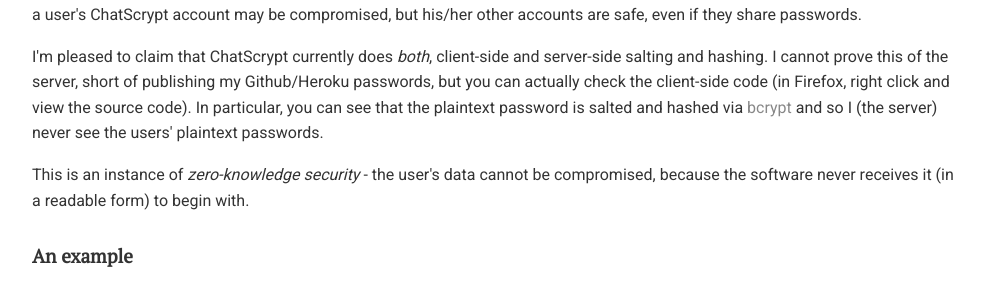
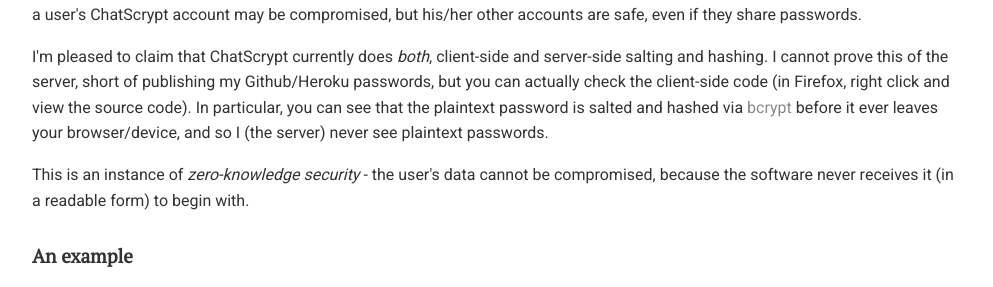
Before and after one commit to chatscrypt/chatscrypt.github.io, a Jekyll site: the page built from _posts/2019-12-25-zero-knowledge-security-chatscrypt-passwords.html, in a window 1280 px wide. Shown: the part 1252-1539 px from the top of the page, without its empty margins (143-1136 px from the left). Built offline with Jekyll 4.4.1, drawn with Linux system fonts in a browser that asks for light colours; comment, search, counter and statistics services are not loaded.

Commit message:
Update 2019-12-25-zero-knowledge-security-chatscrypt-passwords.html

```diff
--- a/_posts/2019-12-25-zero-knowledge-security-chatscrypt-passwords.html
+++ b/_posts/2019-12-25-zero-knowledge-security-chatscrypt-passwords.html
@@ -27,7 +27,7 @@
 
 <p>On the other hand, the internet seems to downplay the fact that the client has no way of knowing whether the server is performing the standard salt-hash safeguards (or even whether the server's developers are themselves trustworthy, which is evidently the case here). A client-side salt-hash guarantees a client-verifiable minimal level of protection, which is not even that bad. In the worst case, a user's ChatScrypt account may be compromised, but his/her other accounts are safe, even if they share passwords.
 
-<p>I'm pleased to claim that ChatScrypt currently does <i>both</i>, client-side and server-side salting and hashing. I cannot prove this of the server, short of publishing my Github/Heroku passwords, but you can actually check the client-side code (in Firefox, right click and view the source code). In particular, you can see that the plaintext password is salted and hashed via <a href="https://en.wikipedia.org/wiki/Bcrypt">bcrypt</a> and so I (the server) never see the users' plaintext passwords.
+<p>I'm pleased to claim that ChatScrypt currently does <i>both</i>, client-side and server-side salting and hashing. I cannot prove this of the server, short of publishing my Github/Heroku passwords, but you can actually check the client-side code (in Firefox, right click and view the source code). In particular, you can see that the plaintext password is salted and hashed via <a href="https://en.wikipedia.org/wiki/Bcrypt">bcrypt</a> before it ever leaves your browser/device, and so I (the server) never see plaintext passwords.
 
   <p>This is an instance of <i>zero-knowledge security</i> - the user's data cannot be compromised, because the software never receives it (in a readable form) to begin with.
 
```
